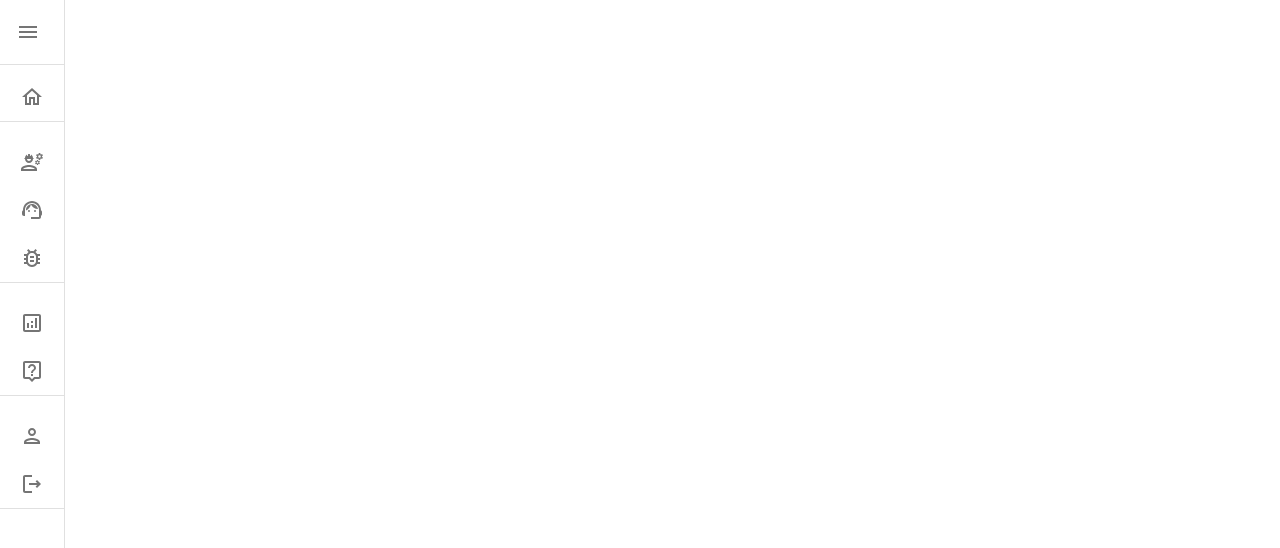
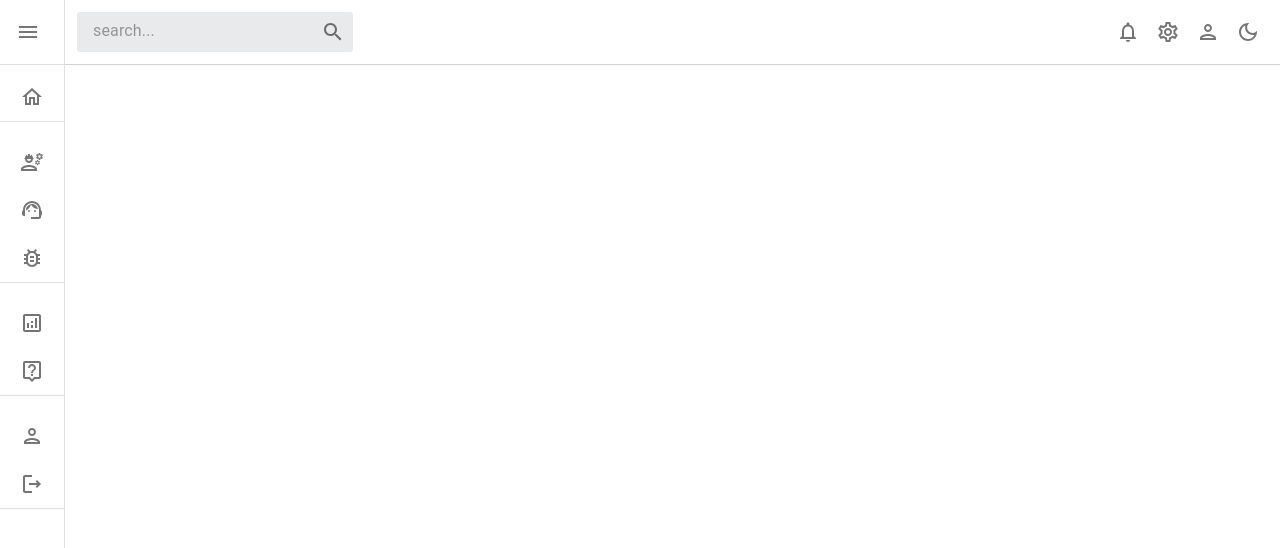
Before and after one commit to Kangonga/ticketing-system, a React (Create React App) app: page / in a window 1280 px wide. Shown: the top 548 px of the page. Built offline with nearby package versions, Linux system fonts and the light colour scheme.

Commit message:
feat: create the topbar component

```diff
--- a/src/App.js
+++ b/src/App.js
@@ -1,12 +1,18 @@
-import { CssBaseline } from "@mui/material";
+import { Box, CssBaseline } from "@mui/material";
 import { BrowserRouter } from "react-router-dom";
 import Sidebar from './shared/components/sidebar/Sidebar'
+import Topbar from "./shared/components/topbar/Topbar";
 
 export default function App(){
     return(
         <>
             <BrowserRouter>
-                <Sidebar></Sidebar>
+                <Box display='flex' justifyContent='flex-start'>
+                    <Sidebar></Sidebar>
+                <Box display='flex' flexDirection='column' flex={2} >
+                    <Topbar></Topbar>
+                </Box>
+                </Box>
             </BrowserRouter>
         </>
     )
--- /dev/null
+++ b/src/shared/components/topbar/Topbar.jsx
@@ -0,0 +1,39 @@
+import { DarkModeOutlined, LightModeOutlined, NotificationsOutlined, PersonOutlined, Search, SettingsOutlined } from '@mui/icons-material'
+import { Box, IconButton, InputBase } from '@mui/material'
+import React, { useState } from 'react'
+import { Container } from './styles'
+
+export default function Topbar() {
+  const [mode,setMode] = useState('light')
+  return (
+    <Container>
+            <Box display="flex"  borderRadius="3px" sx={{backgroundColor:'rgb(233, 234, 236)'}}>
+              <InputBase  size="small" placeholder="search..." sx={{ml:2,flex:1}}/>
+              <IconButton type="button" sx={{ p:1}}>
+                <Search />
+              </IconButton>
+          </Box>
+
+          <Box display="flex">
+              <IconButton>
+                <NotificationsOutlined />
+              </IconButton>
+
+              <IconButton>
+                  <SettingsOutlined />
+              </IconButton>
+
+              <IconButton>
+                <PersonOutlined />
+              </IconButton>
+
+              <IconButton onClick={()=>setMode(mode==='light'?'dark':'light')}>
+                {mode==="dark"?
+                <LightModeOutlined />:
+                <DarkModeOutlined />
+                }
+              </IconButton>
+          </Box>
+    </Container>
+  )
+}
--- /dev/null
+++ b/src/shared/components/topbar/styles.jsx
@@ -0,0 +1,9 @@
+import { styled } from "@mui/material";
+
+export const Container = styled('div')(({ theme })=>({
+    display:'flex',
+    justifyContent:'space-between',
+    borderBottom:'1px solid lightgray',
+    padding: '.75rem'
+})
+)
```
